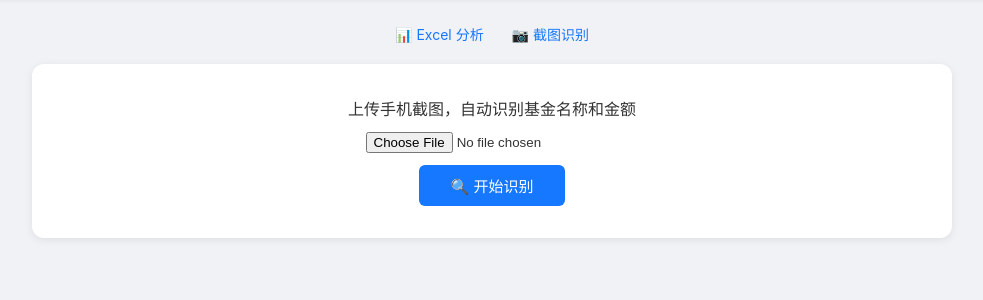
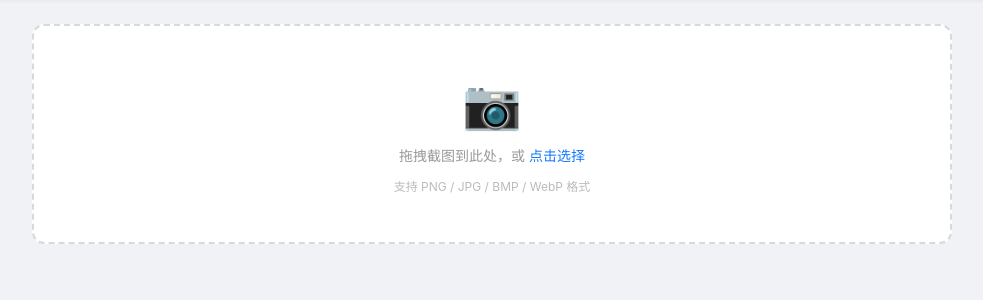
Before and after one commit to MrNeverDieQ/asset-rebalancer, a Flask app: page /ocr in a window 1280 px wide. Shown: the part 56-356 px from the top of the page, without its empty margins (148-1131 px from the left). Run offline with Flask 3, Linux system fonts and the light colour scheme.

Commit message:
ui: OCR 页面与 Excel 页面风格统一
- 拖拽上传区替换原生 file input
- 去掉重复的旧导航链接
- 统一样式（卡片、表格、按钮、响应式）

```diff
--- a/templates/ocr.html
+++ b/templates/ocr.html
@@ -7,26 +7,36 @@
     <style>
         * { margin: 0; padding: 0; box-sizing: border-box; }
         body { font-family: -apple-system, "PingFang SC", "Microsoft YaHei", sans-serif; background: #f0f2f5; color: #333; }
+
+        /* 导航栏 */
         .navbar { background: #fff; border-bottom: 1px solid #e8e8e8; padding: 0 24px; display: flex; align-items: center; height: 56px; box-shadow: 0 1px 4px rgba(0,0,0,.06); position: sticky; top: 0; z-index: 10; }
         .navbar .logo { font-size: 18px; font-weight: 700; color: #1677ff; margin-right: 32px; }
         .navbar a { color: #666; text-decoration: none; padding: 16px 12px; font-size: 14px; border-bottom: 2px solid transparent; transition: all .2s; }
         .navbar a:hover { color: #1677ff; }
         .navbar a.active { color: #1677ff; border-bottom-color: #1677ff; font-weight: 500; }
+
         .container { max-width: 960px; margin: 0 auto; padding: 24px 20px; }
-        h1 { text-align: center; margin-bottom: 24px; font-size: 24px; }
-        a { color: #1677ff; text-decoration: none; }
 
-        .card { background: #fff; border-radius: 12px; padding: 24px; box-shadow: 0 2px 8px rgba(0,0,0,.08); margin-bottom: 20px; }
-        .card h2 { font-size: 18px; margin-bottom: 16px; padding-bottom: 8px; border-bottom: 1px solid #f0f0f0; }
-
-        .upload-card { text-align: center; padding: 32px; }
-        .upload-card input[type=file] { margin: 12px 0; }
-        .upload-card button { background: #1677ff; color: #fff; border: none; padding: 10px 32px; border-radius: 6px; font-size: 15px; cursor: pointer; }
-        .upload-card button:hover { background: #0958d9; }
-
-        .flash { padding: 12px 16px; border-radius: 8px; margin-bottom: 16px; }
+        /* Flash */
+        .flash { padding: 12px 16px; border-radius: 8px; margin-bottom: 16px; font-size: 14px; }
         .flash.error { background: #fff2f0; border: 1px solid #ffccc7; color: #cf1322; }
 
+        /* 拖拽上传区 */
+        .upload-zone { background: #fff; border: 2px dashed #d9d9d9; border-radius: 12px; padding: 48px 32px; text-align: center; cursor: pointer; transition: all .3s; margin-bottom: 24px; }
+        .upload-zone:hover, .upload-zone.dragover { border-color: #1677ff; background: #f0f5ff; }
+        .upload-zone .icon { font-size: 48px; margin-bottom: 12px; }
+        .upload-zone p { color: #999; font-size: 14px; margin-top: 8px; }
+        .upload-zone input[type=file] { display: none; }
+        .upload-zone .filename { color: #1677ff; font-weight: 500; margin-top: 8px; }
+        .upload-zone button { background: #1677ff; color: #fff; border: none; padding: 10px 40px; border-radius: 6px; font-size: 15px; cursor: pointer; margin-top: 16px; transition: background .2s; }
+        .upload-zone button:hover { background: #0958d9; }
+        .upload-zone .hint { font-size: 12px; color: #bbb; margin-top: 12px; }
+
+        /* 卡片 */
+        .card { background: #fff; border-radius: 12px; padding: 24px; box-shadow: 0 1px 6px rgba(0,0,0,.06); margin-bottom: 20px; }
+        .card h2 { font-size: 16px; margin-bottom: 16px; padding-bottom: 10px; border-bottom: 1px solid #f0f0f0; }
+
+        /* 表格 */
         table { width: 100%; border-collapse: collapse; font-size: 14px; }
         th { background: #fafafa; text-align: left; padding: 10px 12px; font-weight: 600; border-bottom: 2px solid #f0f0f0; }
         td { padding: 8px 12px; border-bottom: 1px solid #f5f5f5; }
@@ -34,38 +44,39 @@
         td input, td select { width: 100%; padding: 6px 8px; border: 1px solid #d9d9d9; border-radius: 4px; font-size: 14px; }
         td input:focus, td select:focus { border-color: #1677ff; outline: none; }
 
+        /* 按钮 */
         .btn-row { margin-top: 16px; display: flex; gap: 12px; justify-content: center; }
-        .btn { padding: 10px 32px; border-radius: 6px; font-size: 15px; cursor: pointer; border: none; }
-        .btn-primary { background: #1677ff; color: #fff; }
-        .btn-primary:hover { background: #0958d9; }
+        .btn { padding: 10px 32px; border-radius: 6px; font-size: 15px; cursor: pointer; border: none; transition: background .2s; }
         .btn-success { background: #52c41a; color: #fff; }
         .btn-success:hover { background: #389e0d; }
         .btn-danger { background: #ff4d4f; color: #fff; }
         .btn-danger:hover { background: #cf1322; }
         .btn-ghost { background: #fff; color: #333; border: 1px solid #d9d9d9; }
+        .btn-ghost:hover { border-color: #1677ff; color: #1677ff; }
 
-        .date-row { margin-bottom: 16px; display: flex; align-items: center; gap: 8px; }
-        .date-row input { padding: 6px 8px; border: 1px solid #d9d9d9; border-radius: 4px; }
-
-        .nav { text-align: center; margin-bottom: 20px; font-size: 14px; }
-        .nav a { margin: 0 12px; }
+        .date-row { margin-bottom: 16px; display: flex; align-items: center; gap: 8px; flex-wrap: wrap; }
+        .date-row input, .date-row select { padding: 6px 8px; border: 1px solid #d9d9d9; border-radius: 4px; font-size: 14px; }
 
         .toast { position: fixed; top: 20px; right: 20px; padding: 12px 24px; border-radius: 8px; color: #fff; font-size: 14px; display: none; z-index: 999; }
         .toast-success { background: #52c41a; }
         .toast-error { background: #ff4d4f; }
+
+        @media (max-width: 640px) {
+            .container { padding: 16px 12px; }
+            table { font-size: 13px; }
+            th, td { padding: 8px 6px; }
+        }
     </style>
 </head>
 <body>
+
 <nav class="navbar">
     <span class="logo">📊 再平衡</span>
     <a href="/">Excel 分析</a>
     <a href="/ocr" class="active">截图识别</a>
 </nav>
+
 <div class="container">
-    <div class="nav">
-        <a href="/">📊 Excel 分析</a>
-        <a href="/ocr">📷 截图识别</a>
-    </div>
 
     {% with messages = get_flashed_messages(with_categories=true) %}
     {% for cat, msg in messages %}
@@ -73,15 +84,17 @@
     {% endfor %}
     {% endwith %}
 
-    <!-- 上传区 -->
-    <div class="card upload-card">
-        <form method="POST" action="/ocr/upload" enctype="multipart/form-data">
-            <p>上传手机截图，自动识别基金名称和金额</p>
-            <input type="file" name="image" accept="image/*" required>
-            <br>
-            <button type="submit">🔍 开始识别</button>
-        </form>
+    <!-- 拖拽上传区 -->
+    <form method="POST" action="/ocr/upload" enctype="multipart/form-data" id="uploadForm">
+    <div class="upload-zone" id="dropZone">
+        <div class="icon">📷</div>
+        <p>拖拽截图到此处，或 <span style="color:#1677ff;cursor:pointer" onclick="document.getElementById('fileInput').click()">点击选择</span></p>
+        <input type="file" name="image" id="fileInput" accept="image/*" required>
+        <div class="filename" id="fileName"></div>
+        <button type="submit" id="submitBtn" style="display:none">🔍 开始识别</button>
+        <div class="hint">支持 PNG / JPG / BMP / WebP 格式</div>
     </div>
+    </form>
 
     {% if items %}
     <!-- 可编辑表格 -->
@@ -91,7 +104,7 @@
             <label>记录日期：</label>
             <input type="date" id="record-date" value="{{ now }}">
             <label style="margin-left:16px">银行/平台：</label>
-            <select id="record-bank" style="width:200px;padding:6px 8px;border:1px solid #d9d9d9;border-radius:4px;font-size:14px" required>
+            <select id="record-bank" required>
                 <option value="">请选择</option>
                 {% for bank in allowed_banks %}
                 <option value="{{ bank }}">{{ bank }}</option>
@@ -137,8 +150,28 @@
 
 <div class="toast" id="toast"></div>
 
+<script>
+// 拖拽上传
+const zone = document.getElementById('dropZone');
+const input = document.getElementById('fileInput');
+const nameEl = document.getElementById('fileName');
+const btn = document.getElementById('submitBtn');
+
+zone.addEventListener('dragover', e => { e.preventDefault(); zone.classList.add('dragover'); });
+zone.addEventListener('dragleave', () => zone.classList.remove('dragover'));
+zone.addEventListener('drop', e => {
+    e.preventDefault(); zone.classList.remove('dragover');
+    if (e.dataTransfer.files.length) { input.files = e.dataTransfer.files; showFile(); }
+});
+input.addEventListener('change', showFile);
+function showFile() {
+    if (input.files.length) {
+        nameEl.textContent = '🖼️ ' + input.files[0].name;
+        btn.style.display = 'inline-block';
+    }
+}
+
 {% if items %}
-<script>
 const allTags = {{ all_tags | tojson }};
 
 function reindex() {
@@ -200,7 +233,7 @@ function saveData() {
     })
     .catch(e => showToast('保存失败: ' + e, 'error'));
 }
+{% endif %}
 </script>
-{% endif %}
 </body>
 </html>
```
Also changed, not shown: portfolio.db (added).
